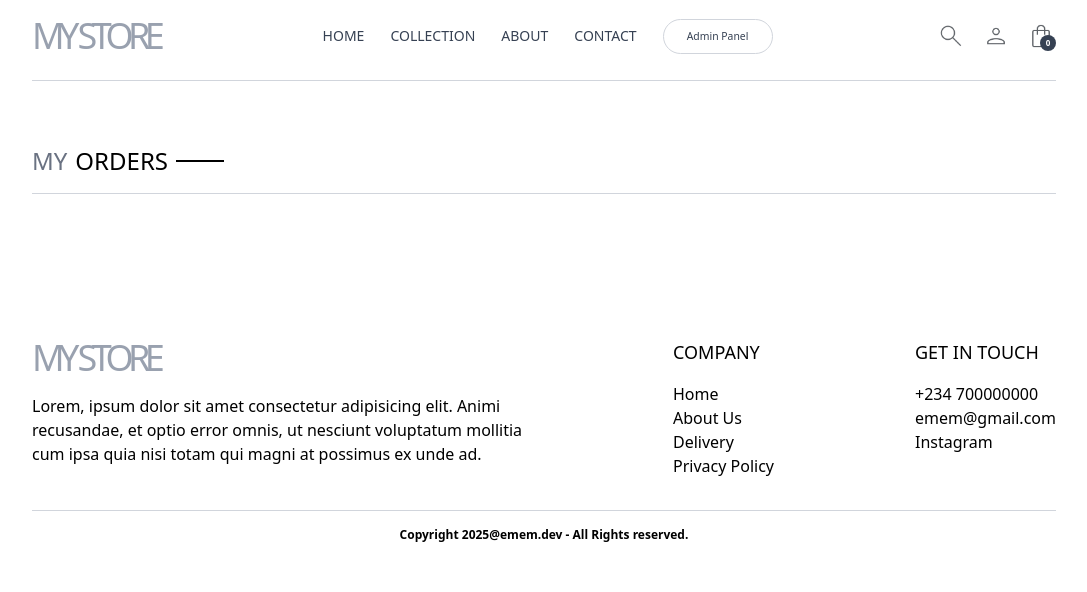
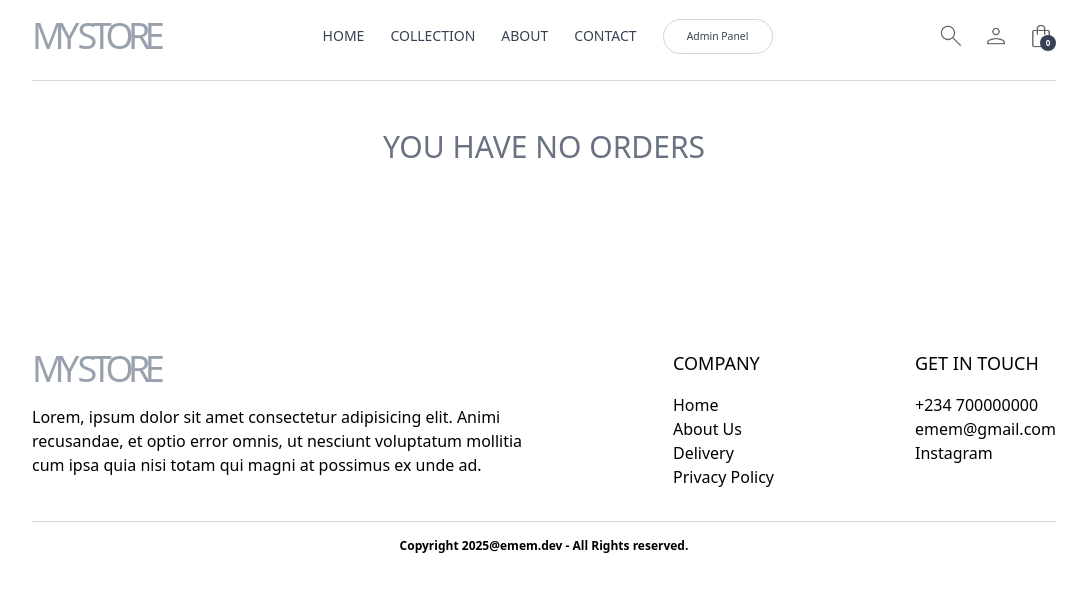
Before and after one commit to etukudoemem/my-store, a React (Vite) app: page /cart/cart/place-order/order in a window 1280 px wide. Shown: the top 592 px of the page, without its empty margins (96-1183 px from the left). Built offline with nearby package versions, Linux system fonts and the light colour scheme; a web font is replaced by a local one.

Commit message:
made a ui change to order page to indicate when there is no order

```diff
--- a/src/pages/Order.jsx
+++ b/src/pages/Order.jsx
@@ -7,7 +7,9 @@ import Accordion from "../components/Accordion"
 
 export default function Order() {
 
-    const { orderedProduct, products, cartProduct } = useContext(cartContext)
+    const { orderedProduct, products } = useContext(cartContext)
+
+    const isOrders = orderedProduct.length > 0
 
     const orderedItems = orderedProduct.map((item, id) => {
             for (let index = 0; index < products.length; index++) {
@@ -24,7 +26,7 @@ export default function Order() {
     return (
         <>
             <Line />
-            <main className="mt-16">
+            {isOrders ? (<main className="mt-16">
                 <h2 className="flex items-center text-2xl font-medium mb-4 mt-8 gap-2">
                     <span className="text-gray-500 text-left">
                         MY
@@ -36,7 +38,14 @@ export default function Order() {
                 <section>
                     {orderedItems}
                 </section>
-            </main>
+            </main> )
+            : (<div className="flex items-center justify-center">
+                <h2 className="flex items-center justify-center text-3xl font-medium mb-10 mt-8 gap-2">
+                    <span className="text-gray-500 text-left">
+                            YOU HAVE NO ORDERS
+                    </span>
+                </h2>
+             </div>)}
         </>
     )
 }
```
